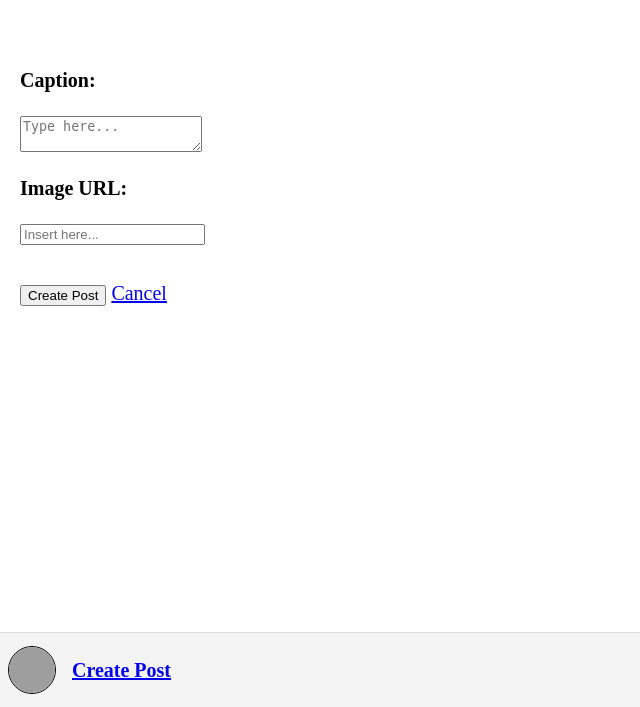
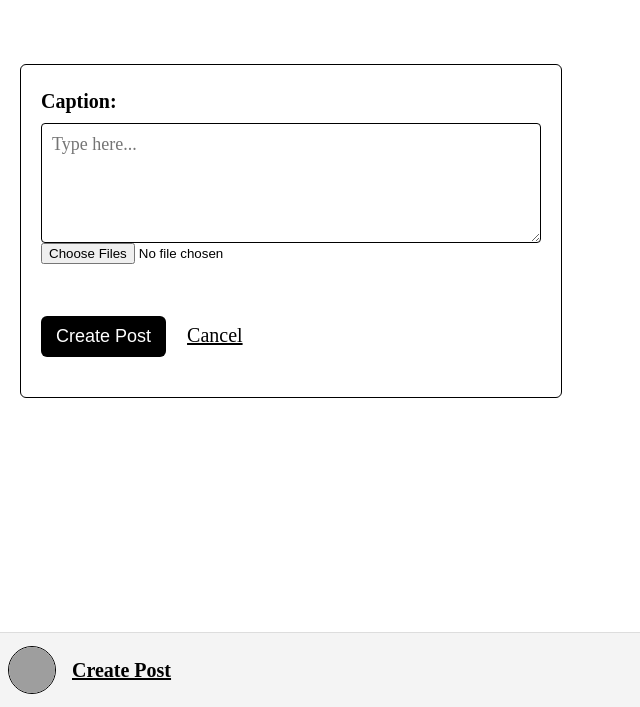
Before and after one commit to gabalingog/cs412, a Django app: page /mini_insta/profile/1/create_post in a window 1280 px wide. Shown: the part 93-800 px from the top of the page, without its empty margins (0-640 px from the left). Run offline with Django 5.2, Linux system fonts and the light colour scheme; data comes from the database, SQL or seed files in the repository; both versions use the stored data as it was after the commit; grey boxes are pictures that could not be loaded.

Commit message:
image changes

```diff
--- a/mini_insta/models.py
+++ b/mini_insta/models.py
@@ -44,6 +44,21 @@ class Photo(models.Model):
     post = models.ForeignKey(Post, on_delete=models.CASCADE)
     image_url = models.TextField(blank=False)
     timestamp = models.DateTimeField(auto_now=True)
+    image_file = models.ImageField(blank=True)
 
     def __str__(self):
-        return f'{self.post.pk} {self.image_url}'
+        if self.image_url:
+            return f'{self.post.pk} {self.image_url}'
+        elif self.image_file:
+            return f'{self.post.pk} {self.image_file.name}'
+        else:
+            return {self.post.pk}
+
+    def get_image_url(self):
+        '''Return the URL itself or the URL of the image file'''
+        if self.image_url:
+            return self.image_url
+        elif self.image_file:
+            return self.image_file.url
+        else:
+            return ''
--- a/mini_insta/templates/mini_insta/create_post_form.html
+++ b/mini_insta/templates/mini_insta/create_post_form.html
@@ -6,7 +6,9 @@
 
 {% block content %}
 <div class="main">
-    <form method="POST">
+    <div class="inside">
+        <form action="{% url 'create_post' profile.pk %}" method="POST"
+        enctype="multipart/form-data">
             {% csrf_token %}
 
             <p><strong>Caption:</strong></p>
@@ -15,12 +17,15 @@
                 placeholder="Type here..."
             ></textarea>
 
-        <p><strong>Image URL:</strong></p>
-        <input type="text" name="image_url" placeholder="Insert here...">
+            <!-- <p><strong>Image URL:</strong></p>
+            <input type="text" name="image_url" placeholder="Insert here..."> -->
+
+            <input type="file" name="files" accept="image/*" multiple>
 
             <br><br>
             <input type="Submit" value="Create Post">
             <a href="{% url 'show_profile' profile.pk %}">Cancel</a>
         </form>
     </div>
+</div>
 {% endblock %}
--- a/mini_insta/templates/mini_insta/show_post.html
+++ b/mini_insta/templates/mini_insta/show_post.html
@@ -37,7 +37,7 @@ Description: Landing page of all profiles -->
         <div class="single_post">
             <!-- loop through every photo in the post -->
             {% for photo in post.get_all_photos %}
-                <img src="{{photo.image_url}}" alt="Photo">
+                <img src="{{photo.get_image_url}}" alt="Photo">
             {% endfor %}
             <p><strong>@{{post.profile.username}}</strong> {{post.caption}}</p>
             <p>{{post.timestamp}}</p>
--- a/mini_insta/templates/mini_insta/show_profile.html
+++ b/mini_insta/templates/mini_insta/show_profile.html
@@ -45,7 +45,7 @@ Description: Specific Instagram profile of user -->
                         <!-- account for multiple photos -->
                         {% for photo in post.get_all_photos %}
                     <!-- if there's photos -->
-                            <img src="{{photo.image_url}}" alt="Photo">
+                            <img src="{{photo.get_image_url}}" alt="Photo">
                         {% endfor %}
                     {% else %}
                         <h2>No image</h2>
--- a/mini_insta/views.py
+++ b/mini_insta/views.py
@@ -48,8 +48,13 @@ class CreatePostView(CreateView):
         # instance of whichever model
         form.instance.profile = profile
         post = form.save()
-        image_url = self.request.POST.get('image_url')
-        if image_url: # check if it exists
-            Photo.objects.create(post=post, image_url=image_url)
+        # image_url = self.request.POST.get('image_url')
+        # if image_url: # check if it exists
+        #     Photo.objects.create(post=post, image_url=image_url)
+
+        files = self.request.FILES.getlist('files')
+        for x in files:
+            Photo.objects.create(post=post, image_file=x)
+
         # make the superclass method return it
         return super().form_valid(form)
--- a/static/insta_styles.css
+++ b/static/insta_styles.css
@@ -133,3 +133,119 @@ body {
 .posts h2 + h2 {
     margin-top: 24px;
 }
+
+a {
+    color: inherit;
+}
+
+.profile .posts {
+    display: grid;
+    grid-template-columns: repeat(3, 1fr);
+    gap: 6px;
+    margin-top: 20px;
+}
+
+.profile .posts > h2 {
+    grid-column: 1 / -1;
+    margin: 0 0 10px 0;
+}
+
+.profile .post {
+    margin: 0;
+    padding: 0;
+    border-bottom: none;
+}
+
+.profile .post > a {
+    display: block;
+    width: 100%;
+    aspect-ratio: 1 / 1;
+    overflow: hidden;
+}
+
+.profile .post > a img {
+    display: block;
+    width: 100%;
+    height: 100%;
+    max-width: none;
+    margin: 0;
+    border-radius: 0;
+    aspect-ratio: auto;
+    object-fit: cover;
+}
+
+.single_post {
+    grid-column: 1 / -1;
+    display: flex;
+    flex-wrap: wrap;
+    gap: 8px;
+    align-items: flex-start;
+}
+
+.single_post img {
+    width: 300px;
+    height: 300px;
+    object-fit: cover;
+    border-radius: 4px;
+    margin: 0;
+}
+
+.single_post p {
+    flex-basis: 100%;
+    margin: 4px 0;
+}
+
+.main > h1 {
+    margin: 0 0 16px 0;
+    font-size: 28px;
+}
+
+.inside {
+    max-width: 500px;
+    padding: 20px;
+    border: 1px solid black;
+    border-radius: 6px;
+}
+
+.inside p {
+    margin: 16px 0 6px 0;
+}
+
+.inside p:first-of-type {
+    margin-top: 0;
+}
+
+.inside textarea,
+.inside input[type="text"] {
+    display: block;
+    width: 100%;
+    box-sizing: border-box;
+    padding: 10px;
+    font-family: inherit;
+    font-size: 18px;
+    border: 1px solid black;
+    border-radius: 4px;
+    background-color: white;
+}
+
+.inside textarea {
+    height: 120px;
+    resize: vertical;
+}
+
+.inside input[type="submit"],
+.inside input[type="Submit"] {
+    margin-top: 20px;
+    padding: 10px 15px;
+    font-size: 18px;
+    color: white;
+    background-color: black;
+    border: none;
+    border-radius: 6px;
+    cursor: pointer;
+}
+
+.inside a {
+    margin-left: 16px;
+    color: black;
+}
```
Also changed, not shown: db.sqlite3, media/07_lWHqdBP._Corporate_Sponsors_page_banner.jpg (added), media/Avengers-Endgame-2124751.jpg (added), mini_insta/migrations/0004_photo_image_file.py (added). Lines whose indentation alone changed are shown as unchanged.
